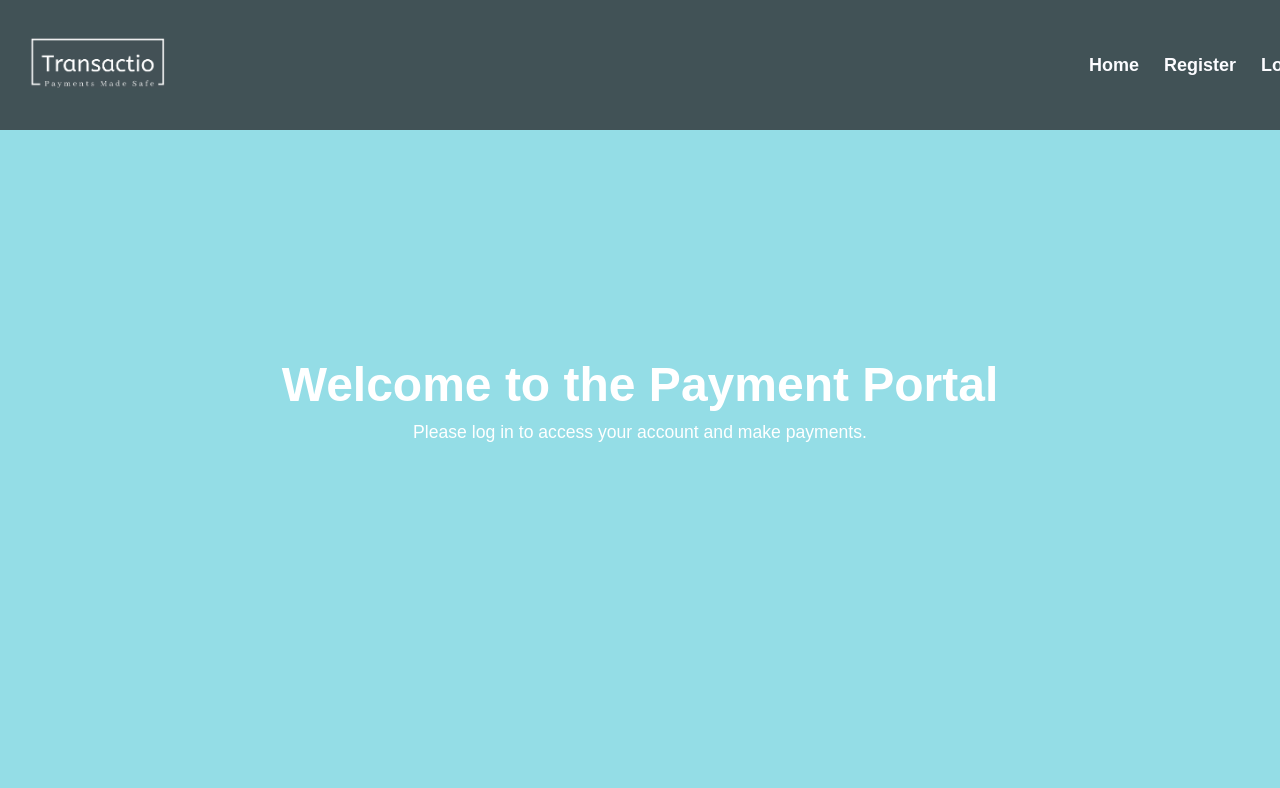
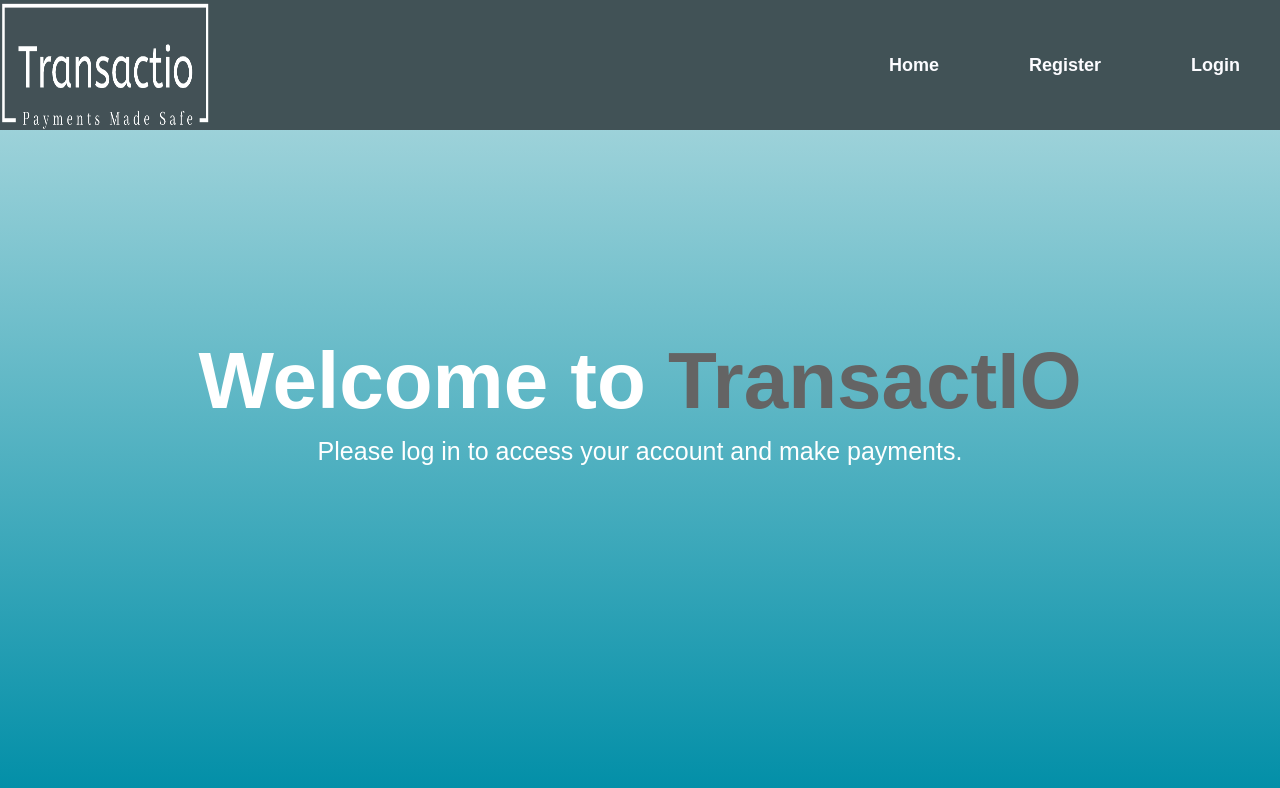
Before and after one commit to St10053561/APDS_POE, a React (Create React App) app in the folder FRONT END/frontend/: page / in a window 1280 px wide. Shown: the top 788 px of the page. Built offline with nearby package versions, Linux system fonts and the light colour scheme.

Commit message:
updated ui

```diff
--- a/FRONT END/frontend/src/App.css
+++ b/FRONT END/frontend/src/App.css
@@ -14,7 +14,9 @@
 }
 
 body {
-  background-color:#94dde6;
+  background: linear-gradient(to bottom, #bbdfe3, #008ea7); /* Light (#94dde6) to slightly darker (#4ba6b7) */
+  min-height: 100vh; /* Ensure it covers the full height of the viewport */
+  margin: 0; /* Remove default margin */
 }
 
 .App-header {
--- a/FRONT END/frontend/src/components/Home.css
+++ b/FRONT END/frontend/src/components/Home.css
@@ -8,16 +8,44 @@
 }
 
 h1 {
-    font-size: 48px; /* This will make the text big */
-    color: white;    /* This will change the text color to white */
-    margin-top: 20px; /* You can adjust this to position it at the top */
-    margin-bottom: 10px; /* Add some space below the h1 */
+    font-size: 80px;  /* Make the text big */
+    color: white;     /* Change the text color to white */
+    margin-top: 20px; /* Adjust the top margin */
+    margin-bottom: 10px; /* Space below the h1 */
+
+    /* Animation */
+    opacity: 0;  /* Start invisible */
+    transform: translateY(20px);  /* Start from slightly lower position */
+    animation: fadeInUp 2s ease-out forwards;  /* Run the animation */
 }
 
 p {
-    color: white; /* Ensure the paragraph text is visible */
-    margin-top: 0; /* Remove top margin to reduce space */
-    margin-bottom: 20px; /* Add bottom margin if needed */
+    font-size: 25px; /* Make the paragraph text larger */
+    color: white; /* Set paragraph text color to white */
+    margin-top: 0; /* Remove top margin */
+    margin-bottom: 20px; /* Add bottom margin */
+
+    /* Animation */
+    opacity: 0;  /* Start invisible */
+    transform: translateY(10px);  /* Start from a slightly lower position */
+    animation: fadeInUp 2s ease-out forwards;  /* Delay the animation for a smoother effect */
+}
+
+/* Keyframes for the animation */
+@keyframes fadeInUp {
+    from {
+        opacity: 0;
+        transform: translateY(20px);  /* Starting point */
+    }
+    to {
+        opacity: 1;
+        transform: translateY(0);  /* End at the original position */
+    }
+}
+
+/* Specific styling for the last word "TransactIO" */
+.highlight {
+    color: rgb(100, 100, 100);  /* Set the color of "TransactIO" to black */
 }
 
 .dashboard {
--- a/FRONT END/frontend/src/components/Home.js
+++ b/FRONT END/frontend/src/components/Home.js
@@ -9,7 +9,8 @@ const Home = () => {
     if (!auth.token) {
         return (
             <div className="dashboard-container">
-                <h1>Welcome to the Payment Portal</h1>
+                <h1>Welcome to <span class="highlight">TransactIO</span></h1>
+
                 <p>Please log in to access your account and make payments.</p>
 
             </div>
@@ -27,7 +28,7 @@ const Home = () => {
 
     return (
         <div className="dashboard-container">
-            <h1>Welcome to the Payment Portal</h1>
+            <h1>Welcome to TransactIO</h1>
             <p>Hello, {auth.username}</p>
             <div className="dashboard">
 
@@ -43,4 +44,4 @@ const Home = () => {
     );
 };
 
-export default Home;
+export default Home;
--- a/FRONT END/frontend/src/navbar.css
+++ b/FRONT END/frontend/src/navbar.css
@@ -13,25 +13,30 @@
 }
 
 .logo-3d {
-  height: 50px; /* Adjust this size as needed */
-  width: auto;
+  height: 128px; /* Adjust this size as needed */
+  width: 210px; /* Adjust the width */
+ position: absolute;  /* This allows positioning the element precisely */
+  top: 2px;  /* Aligns the image to the top */
+  left: 0;/* Aligns the image to the left */
+  padding: 0px;  /* No padding */
 }
 
 .nav-links {
   list-style: none; /* Remove bullets */
   display: flex; /* Use flexbox for horizontal alignment */
-  margin-left: auto; /* Push nav links to the right */
+  margin-left: 100px; /* Push nav links to the right */
   align-items: center; /* Center items vertically */
-  padding: 0; /* Remove default padding */
+  padding: 20px; /* Remove default padding */
 }
 
 .nav-links li {
-  margin-left: 25px; /* Space between nav items */
+  margin-right: 10px; /* Space between nav items */
 }
 
 .nav-links a {
   text-decoration: none; /* Remove underline */
   color: rgb(252, 252, 255); /* Text color */
+  padding: 40px;
   font-size: 18px; /* Font size */
   font-weight: 600; /* Bold text */
   transition: color 0.3s ease; /* Smooth color change */
@@ -56,5 +61,5 @@
 }
 
 .active-link {
-  color: #09064d; /* Active link color */
+  color: #09064d; /* Active link color */
 }
```
